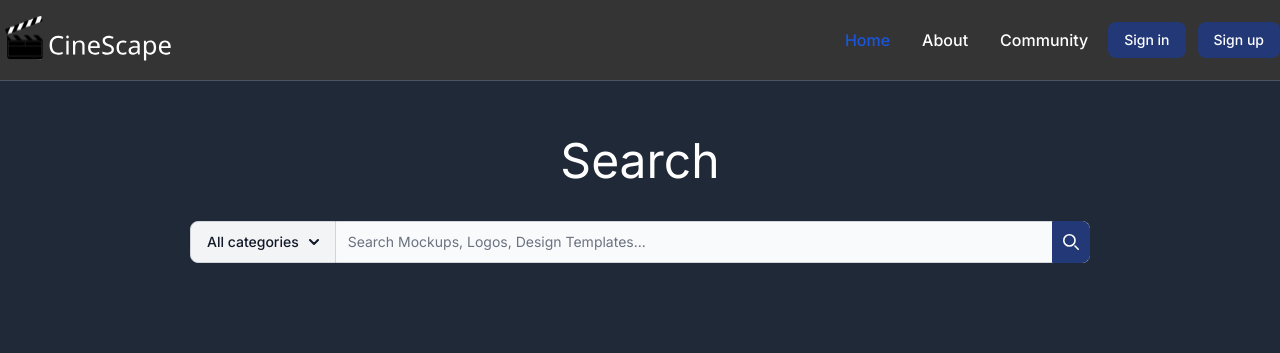
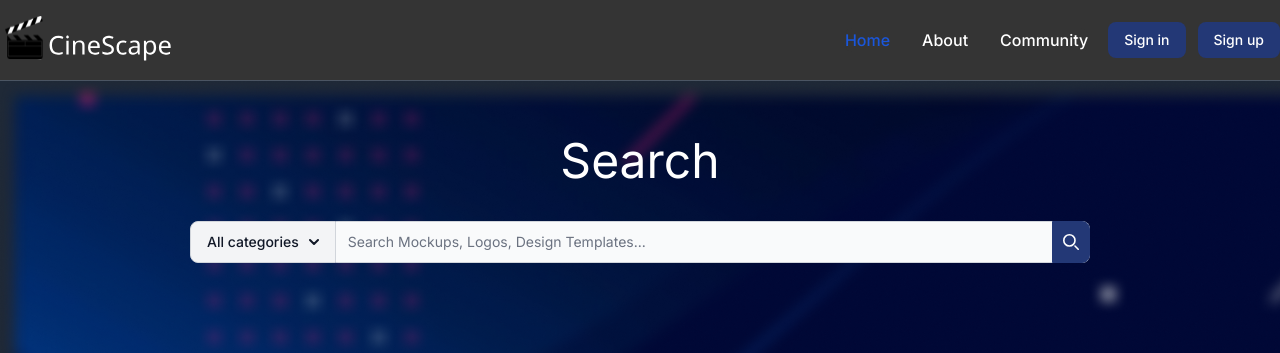
Before and after one commit to LoupMyr/CineApp, an Angular app: page /home in a window 1280 px wide. Shown: the top 353 px of the page. Built offline with nearby package versions, Linux system fonts and the light colour scheme.

Commit message:
avancement

```diff
--- /dev/null
+++ b/src/app/Services/search.service.ts
@@ -0,0 +1,20 @@
+import { Injectable } from '@angular/core';
+import { HttpClient } from "@angular/common/http";
+
+@Injectable({
+  providedIn: 'root'
+})
+export class SearchService {
+
+  readonly URL : string = "127.0.0.1:8000/tmdb/";
+
+  constructor(private httpClient : HttpClient) { }
+
+  getMoviesBySearch(search : string){
+    return this.httpClient.get(this.URL + "seachMovie/" + search);
+  }
+
+  getSeriesBySearch(){
+
+  }
+}
--- a/src/app/app.component.scss
+++ b/src/app/app.component.scss
@@ -3,6 +3,3 @@
 * {
   font-family: Inter, sans-serif;
 }
-.page-body{
-  height: 100vh;
-}
--- a/src/app/home/filmspopular/filmspopular.component.html
+++ b/src/app/home/filmspopular/filmspopular.component.html
@@ -1,20 +1,23 @@
 <div class="grid grid-cols-5 gap-10 p-10">
+
   <div class="card-centerEnd">
     <svg class="svg-icon" viewBox="0 0 20 20" width="100">
       <path fill="white" d="M8.388,10.049l4.76-4.873c0.303-0.31,0.297-0.804-0.012-1.105c-0.309-0.304-0.803-0.293-1.105,0.012L6.726,9.516c-0.303,0.31-0.296,0.805,0.012,1.105l5.433,5.307c0.152,0.148,0.35,0.223,0.547,0.223c0.203,0,0.406-0.08,0.559-0.236c0.303-0.309,0.295-0.803-0.012-1.104L8.388,10.049z"></path>
     </svg>
   </div>
-  <div class="max-w-sm bg-white border border-gray-200 rounded-lg shadow dark:bg-gray-800 dark:border-gray-700" *ngFor="let film of listefilms">
+
+  <div class="max-w-sm bg-white border border-gray-200 rounded-lg shadow" *ngFor="let film of listefilms">
     <a href="#">
-      <img class="rounded-t-lg w-96 h-96" src="{{film.imgurl}}" alt="" />
+      <img class="rounded-t-lg w-full" src="{{film.imgurl}}" alt="affiche film" />
     </a>
     <div class="p-5">
       <a href="#">
-        <h5 class="mb-2 text-2xl font-bold tracking-tight text-gray-900 dark:text-white">{{film.name}}</h5>
+        <h5 class="mb-2 text-2xl font-bold tracking-tight text-gray-900">{{film.name}}</h5>
       </a>
-      <p class="mb-3 font-normal text-gray-700 dark:text-gray-400">Here are the biggest enterprise technology acquisitions of 2021 so far, in reverse chronological order.</p>
+      <p class="mb-3 font-normal text-gray-700">Here are the biggest enterprise technology acquisitions of 2021 so far, in reverse chronological order.</p>
     </div>
   </div>
+
   <div class="card-centerStart">
     <svg class="svg-icon" viewBox="0 0 20 20" width="100">
       <path fill="white" d="M11.611,10.049l-4.76-4.873c-0.303-0.31-0.297-0.804,0.012-1.105c0.309-0.304,0.803-0.293,1.105,0.012l5.306,5.433c0.304,0.31,0.296,0.805-0.012,1.105L7.83,15.928c-0.152,0.148-0.35,0.223-0.547,0.223c-0.203,0-0.406-0.08-0.559-0.236c-0.303-0.309-0.295-0.803,0.012-1.104L11.611,10.049z"></path>
--- a/src/app/home/home.component.html
+++ b/src/app/home/home.component.html
@@ -1,5 +1,5 @@
-<div class="">
-  <div class="p-10">
+<div>
+  <div class="p-10 bg-search">
     <h1 class="text-white text-center text-5xl p-4">Search</h1>
     <app-search></app-search>
   </div>
--- a/src/app/home/home.component.scss
+++ b/src/app/home/home.component.scss
@@ -0,0 +1,5 @@
+.bg-search{
+  background-image: url("/assets/bg-blue.png");
+  background-repeat: no-repeat;
+  height: 90vh !important;
+}
```
Also changed, not shown: src/app/app.component.html (line endings or trailing spaces), src/assets/bg-blue.png (added), 1 other file (tests, documents, lock files or other folders).
